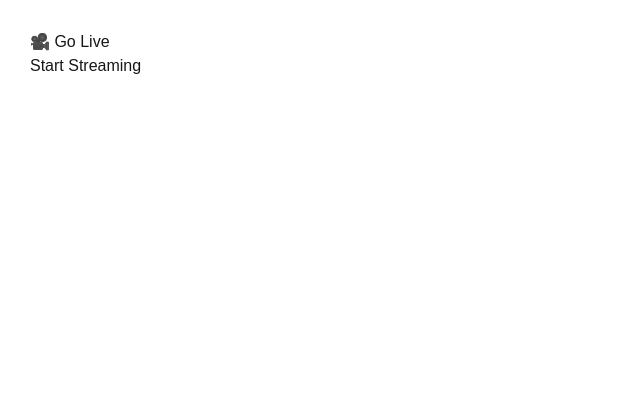
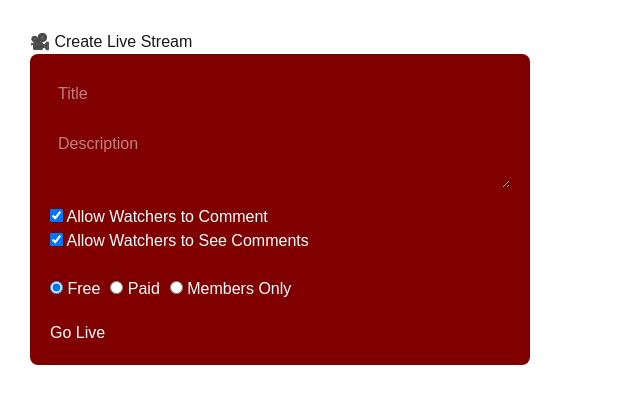
Before and after one commit to AryanDesh/ops-mux-testing, a Next.js app: page / in a window 1280 px wide. Shown: the top 404 px of the page, without its empty margins (0-640 px from the left). Built offline with nearby package versions, Linux system fonts and the light colour scheme.

Commit message:
socket Context used

```diff
--- a/src/app/layout.tsx
+++ b/src/app/layout.tsx
@@ -2,6 +2,7 @@ import type { Metadata } from "next";
 import { Geist, Geist_Mono } from "next/font/google";
 import "./globals.css";
 import Script from 'next/script';
+import { SocketProvider } from "@/context/socketContext";
 
 const geistSans = Geist({
   variable: "--font-geist-sans",
@@ -34,7 +35,9 @@ export default function RootLayout({
       <body
         className={`${geistSans.variable} ${geistMono.variable} antialiased`}
       >
-        {children}
+        <SocketProvider>
+          {children}
+        </SocketProvider>
       </body>
     </html>
   );
--- a/src/app/page.tsx
+++ b/src/app/page.tsx
@@ -1,150 +1,140 @@
 'use client';
-import { useEffect, useRef, useState } from 'react';
-import { useStreamListener } from '@/hooks/useStreamListener';
-import StreamPlayer from '@/components/StreamPlayer';
-import { io, Socket } from 'socket.io-client';
+import { useState } from 'react';
+import { useRouter } from 'next/navigation';
+import { useSocket } from '@/context/socketContext';
 
 export default function Home() {
+  const router = useRouter();
+  const {socket , connect, disconnect} = useSocket();
+
   const [formData, setFormData] = useState({
     video_creator_id: 642,
     channel_id: 292,
-    title: 'title2',
-    description: 'desc2',
+    title: '',
+    description: '',
     categories: ['3', '5'],
     allow_comments: true,
     allow_watch_comments: true,
     access_type: 'free',
   });
 
-  const [showFormModal, setShowFormModal] = useState(false);
-  const [streamInfo, setStreamInfo] = useState(null);
-  const [isLive, setIsLive] = useState(false);
-  const videoPreviewRef = useRef<HTMLVideoElement | null>(null);
-  const socketRef = useRef<Socket | null>(null);
-  const mediaRecorderRef = useRef<MediaRecorder | null>(null);
-  const [playbackId, setPlaybackId] = useState('');
-  const [stream_id, setStream_id] = useState('');
-  const [streamKey, setStreamKey] = useState('');
+  const [isSubmitting, setIsSubmitting] = useState(false);
+  const handleInputChange = (e: React.ChangeEvent<HTMLInputElement | HTMLTextAreaElement>) => {
+    const target = e.target as HTMLInputElement;
+    const { name, value, type, checked } = target;
 
-  useStreamListener(stream_id ?? '', () => {
-    setIsLive(true);
-    alert('🎬 Your livestream is now LIVE on Mux!');
-  }, socketRef.current);
-
-  const handleInputChange = (e: any) => {
-    const { name, value, type, checked } = e.target;
     setFormData(prev => ({
       ...prev,
       [name]: type === 'checkbox' ? checked : value
     }));
   };
 
-  const handleFormSubmit = async () => {
-    setShowFormModal(false);
 
-    socketRef.current = io('http://localhost:3002', {
-      auth: { ...formData }
+  const handleGoLive = async () => {
+    setIsSubmitting(true);
+
+    try {
+      const connectedSocket = await connect();
+      console.log('Connected socket:', connectedSocket);
+
+      connectedSocket.emit('init-live', formData);
+      connectedSocket.once('live-init-response', (data) => {
+        const {
+          streamId,
+          playbackId,
+          streamKey,
+          video_id,
+          video_title,
+          access_type,
+        } = data;
+
+        router.push(`/video/${video_id}`);
       });
 
-    socketRef.current.on('connect', async () => {
-      const stream = await navigator.mediaDevices.getUserMedia({ video: true, audio: true });
-      if (videoPreviewRef.current) {
-        videoPreviewRef.current.srcObject = stream;
-      }
-      mediaRecorderRef.current = new MediaRecorder(stream, {
-        mimeType: 'video/webm; codecs=vp8,opus',
-      });
-
-      mediaRecorderRef.current.ondataavailable = (event) => {
-        if (event.data.size > 0 && socketRef.current?.connected) {
-          event.data.arrayBuffer().then(buffer => {
-            socketRef.current?.emit('message', buffer);
-          });
+    } catch (err) {
+      console.error('Failed to connect socket:', err);
     }
   };
-
-      mediaRecorderRef.current.start(1000);
-    });
-
-    socketRef.current.on('message', (msg: string) => {
-      const { playbackId, streamId, streamKey } = JSON.parse(msg);
-      setPlaybackId(playbackId);
-      setStream_id(streamId);
-      setStreamKey(streamKey);
-    });
-  };
-
     return (
     <div style={{ padding: 30 }}>
-      <h1>🎥 Go Live</h1>
+      <h1>🎥 Create Live Stream</h1>
 
-      <button onClick={() => setShowFormModal(true)}>Start Streaming</button>
-
-      {/* Video preview */}
-      <div style={{ marginTop: 20 }}>
-        <video
-          ref={videoPreviewRef}
-          style={{ width: '60%', borderRadius: 8 }}
-          muted
-          autoPlay
-          playsInline
+      <div style={{
+        backgroundColor: 'maroon',
+        padding: 20,
+        borderRadius: 8,
+        width: 500,
+        maxWidth: '90%',
+        color: 'white',
+        fontFamily: 'Arial'
+      }}>
+        <input
+          type="text"
+          name="title"
+          placeholder="Title"
+          value={formData.title}
+          onChange={handleInputChange}
+          style={{ width: '100%', marginBottom: 10, padding: 8 }}
         />
-      </div>
-
-      {/* Mux stream info */}
-      {playbackId && (
-        <div style={{ marginTop: 20 }}>
-          <p><strong>Stream ID:</strong> {stream_id}</p>
-          <p><strong>Playback ID:</strong> {playbackId}</p>
-          <p><strong>Stream Key:</strong> {streamKey}</p>
-          <p>Waiting for your stream to go live...</p>
-        </div>
-      )}
-
-      {playbackId && stream_id && isLive && (
-        <StreamPlayer playbackId={playbackId} streamId={stream_id} />
-      )}
-
-      {/* Modal form */}
-      {showFormModal && (
-        <div style={{
-          position: 'fixed', top: 0, left: 0, right: 0, bottom: 0,
-          backgroundColor: 'rgba(0,0,0,0.5)', display: 'flex',
-          alignItems: 'center', justifyContent: 'center',
-          zIndex: 9999
-        }}>
-          <div style={{
-            backgroundColor: 'maroon', padding: 20, borderRadius: 8,
-            width: 500, maxWidth: '90%'
-          }}>
-            <h2>Enter Stream Details</h2>
-            <input type="text" name="title" placeholder="Title" value={formData.title} onChange={handleInputChange} style={{ width: '100%', marginBottom: 10 }} />
-            <textarea name="description" placeholder="Description" value={formData.description} onChange={handleInputChange} style={{ width: '100%', marginBottom: 10 }} />
+        <textarea
+          name="description"
+          placeholder="Description"
+          value={formData.description}
+          onChange={handleInputChange}
+          style={{ width: '100%', marginBottom: 10, padding: 8 }}
+        />
 
         <label>
-              <input type="checkbox" name="allowComments" checked={formData.allow_comments} onChange={handleInputChange} /> Allow Watchers to Comment
+          <input
+            type="checkbox"
+            name="allow_comments"
+            checked={formData.allow_comments}
+            onChange={handleInputChange}
+          /> Allow Watchers to Comment
         </label><br />
         <label>
-              <input type="checkbox" name="showComments" checked={formData.allow_watch_comments} onChange={handleInputChange} /> Allow Watchers to See Comments
+          <input
+            type="checkbox"
+            name="allow_watch_comments"
+            checked={formData.allow_watch_comments}
+            onChange={handleInputChange}
+          /> Allow Watchers to See Comments
         </label><br /><br />
 
         <label>
-              <input type="radio" name="type" value="free" checked={formData.access_type === 'free'} onChange={handleInputChange} /> Free
+          <input
+            type="radio"
+            name="access_type"
+            value="free"
+            checked={formData.access_type === 'free'}
+            onChange={handleInputChange}
+          /> Free
         </label>
         <label style={{ marginLeft: 10 }}>
-              <input type="radio" name="type" value="paid" checked={formData.access_type === 'paid'} onChange={handleInputChange} /> Paid
+          <input
+            type="radio"
+            name="access_type"
+            value="paid"
+            checked={formData.access_type === 'paid'}
+            onChange={handleInputChange}
+          /> Paid
         </label>
         <label style={{ marginLeft: 10 }}>
-              <input type="radio" name="type" value="member" checked={formData.access_type === 'member'} onChange={handleInputChange} /> Members Only
+          <input
+            type="radio"
+            name="access_type"
+            value="member"
+            checked={formData.access_type === 'member'}
+            onChange={handleInputChange}
+          /> Members Only
         </label>
 
         <div style={{ marginTop: 20, display: 'flex', justifyContent: 'space-between' }}>
-              <button onClick={handleFormSubmit}>Go Live</button>
-              <button onClick={() => setShowFormModal(false)}>Cancel</button>
+          <button onClick={handleGoLive} disabled={isSubmitting}>
+            {isSubmitting ? 'Connecting...' : 'Go Live'}
+          </button>
         </div>
       </div>
     </div>
-      )}
-    </div>
   );
 }
--- /dev/null
+++ b/src/context/socketContext.tsx
@@ -0,0 +1,50 @@
+'use client';
+import React, { createContext, useContext, useState, useRef, useCallback } from 'react';
+import { io, Socket } from 'socket.io-client';
+
+type SocketContextType = {
+  socket: Socket | null;
+  connect: () => Promise<Socket>;
+  disconnect: () => void;
+};
+
+const SocketContext = createContext<SocketContextType>({
+  socket: null,
+  connect: async () => {
+    throw new Error('connect function not initialized');
+  },
+  disconnect: () => {},
+});
+
+export const useSocket = () => useContext(SocketContext);
+
+export const SocketProvider = ({ children }: { children: React.ReactNode }) => {
+  const socketRef = useRef<Socket | null>(null);
+  const [socket, setSocket] = useState<Socket | null>(null);
+
+  const connect = useCallback((): Promise<Socket> => {
+    return new Promise((resolve) => {
+      if (!socketRef.current) {
+        const s = io('http://localhost:3002', { autoConnect: false });
+        s.connect();
+        socketRef.current = s;
+        setSocket(s);
+        resolve(s);
+      } else {
+        resolve(socketRef.current);
+      }
+    });
+  }, []);
+
+  const disconnect = useCallback(() => {
+    socketRef.current?.disconnect();
+    socketRef.current = null;
+    setSocket(null);
+  }, []);
+
+  return (
+    <SocketContext.Provider value={{ socket, connect, disconnect }}>
+      {children}
+    </SocketContext.Provider>
+  );
+};
--- a/src/hooks/useStreamListener.ts
+++ /dev/null
@@ -1,25 +0,0 @@
-import { useEffect } from 'react';
-import { Socket } from 'socket.io-client';
-
-export const useStreamListener = (
-  streamId: string,
-  onLive: () => void,
-  socket?: Socket | null
-) => {
-  useEffect(() => {
-    console.log('Checking for active')
-    if (!socket || !streamId) return;
-    const handleStreamActive = (data: { message: string; streamId: string }) => {
-      if (data.streamId === streamId) {
-        console.log(`🔴 Stream is now LIVE: ${data.message}`);
-        onLive();
-      }
-    };
-
-    socket.on('stream_active', handleStreamActive);
-
-    return () => {
-      socket.off('stream_active', handleStreamActive);
-    };
-  }, [socket, streamId, onLive]);
-};
```
Also changed, not shown: src/app/video/[videoId]/page.tsx (added, +55 -0 lines). Lines whose indentation alone changed are shown as unchanged.
